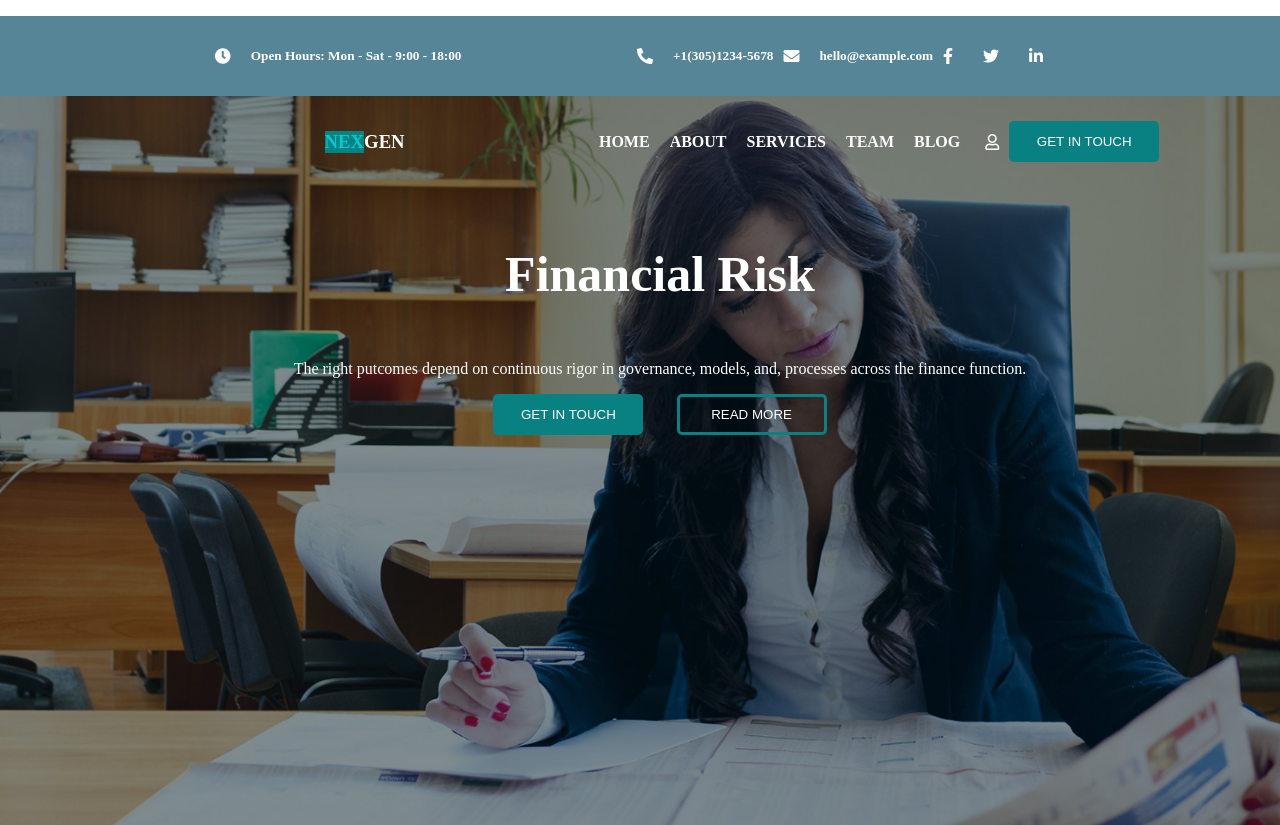
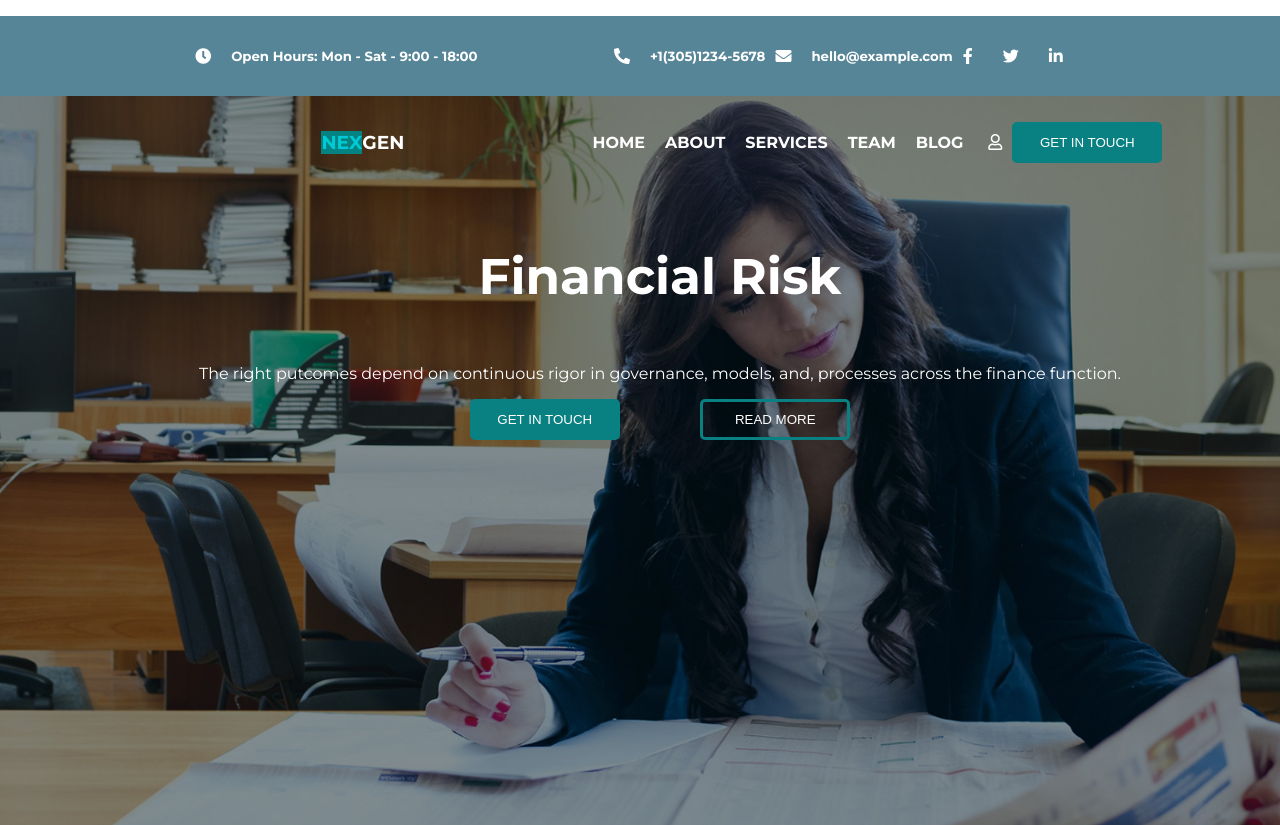
Before and after one commit to dariodeveloper92/proj-html-vuejs, a Vue app: page / in a window 1280 px wide. Shown: the top 825 px of the page. Built offline with nearby package versions, Linux system fonts and the light colour scheme.

Commit message:
caricato font montserrat

```diff
--- a/src/styles/general.scss
+++ b/src/styles/general.scss
@@ -14,6 +14,8 @@ body {
     margin: 0;
     padding: 0;
     box-sizing: border-box;
+
+    font-family: $main-font;
 }
 
 header,
--- a/src/styles/vars.scss
+++ b/src/styles/vars.scss
@@ -1,5 +1,5 @@
 /* TYPOGRAPHY ---------------------*/
-
+$main-font: "Montserrat", sans-serif;
 
 /* COLORS -------------------------*/
 /* Color cube */
```
